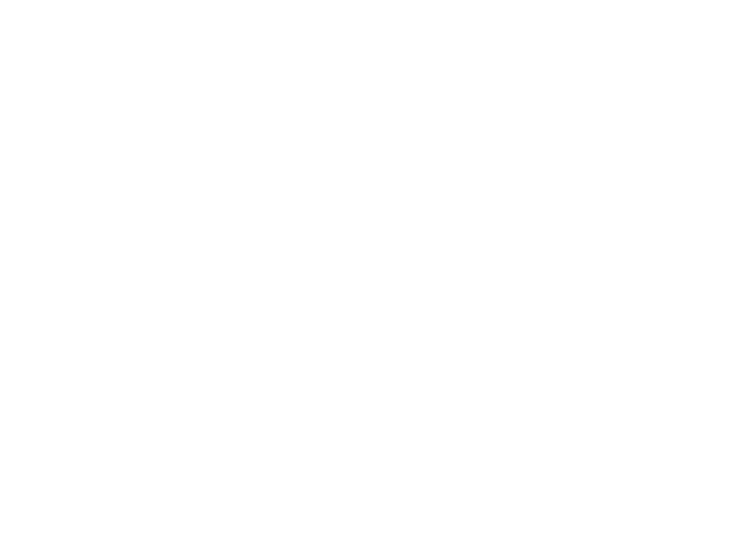
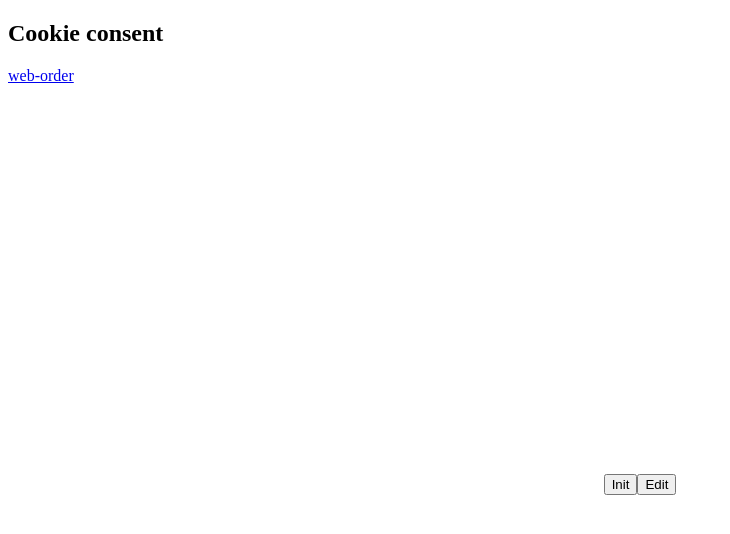
Before and after one commit to mgerasika/bootstrap-admin, a website: page build/cookie.html in a window 1280 px wide. Shown: the whole page, without its empty margins (0-730 px from the left). Drawn offline with Linux system fonts and the light colour scheme.

Commit message:
fix script

```diff
--- a/build/cookie.html
+++ b/build/cookie.html
@@ -5,7 +5,7 @@
   <meta charset="utf-8" />
   <meta name="viewport" content="width=device-width, initial-scale=1" />
   <title>Cookies Modal</title>
-  <script src="https://flipdish-cookie-consent.s3-eu-west-1.amazonaws.com/www/production/latest/fd-cc.js" type="text/javascript" />
+  <script src="https://flipdish-cookie-consent.s3-eu-west-1.amazonaws.com/www/production/latest/fd-cc.js" type="text/javascript" ></script>
 </head>
 
 <body>
```
